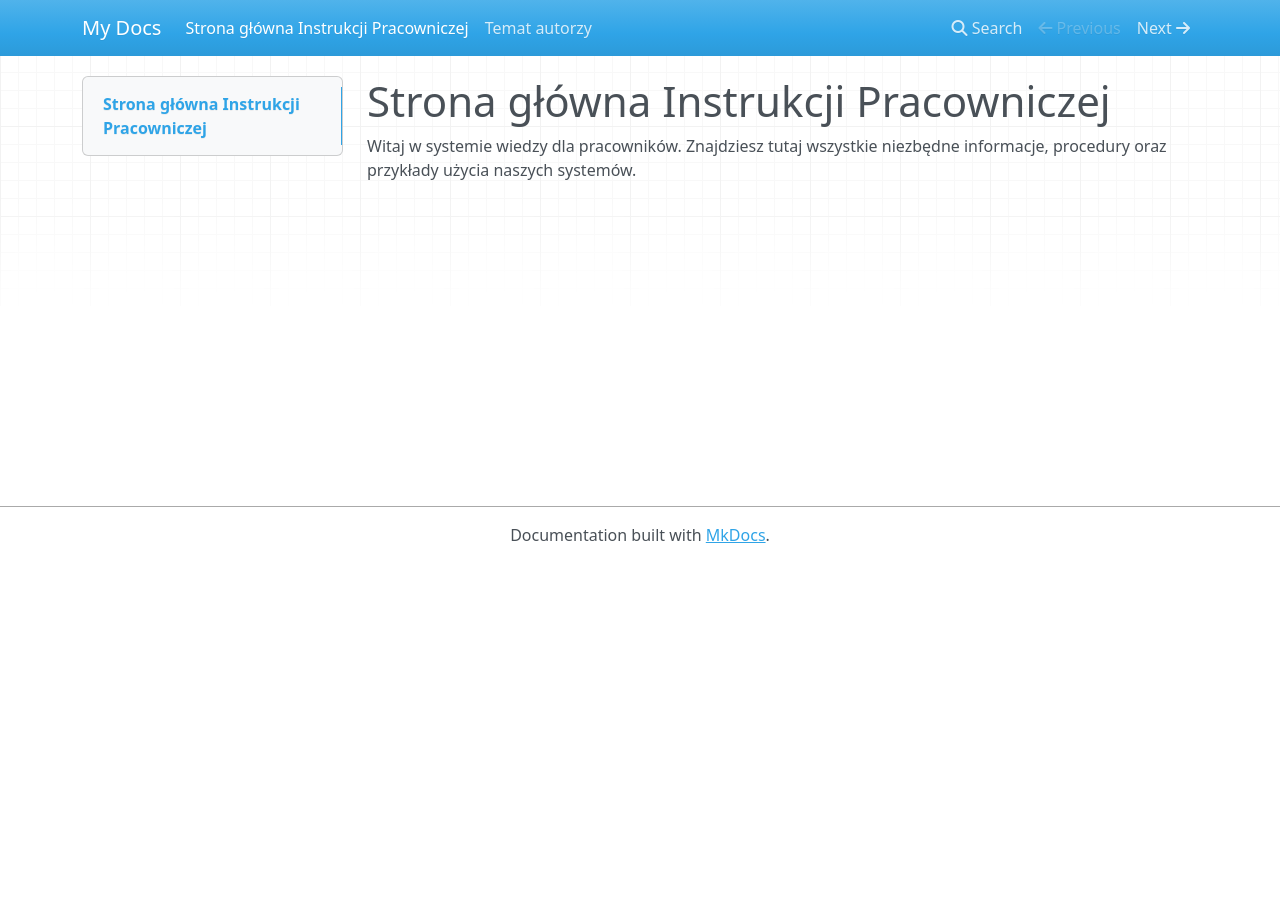
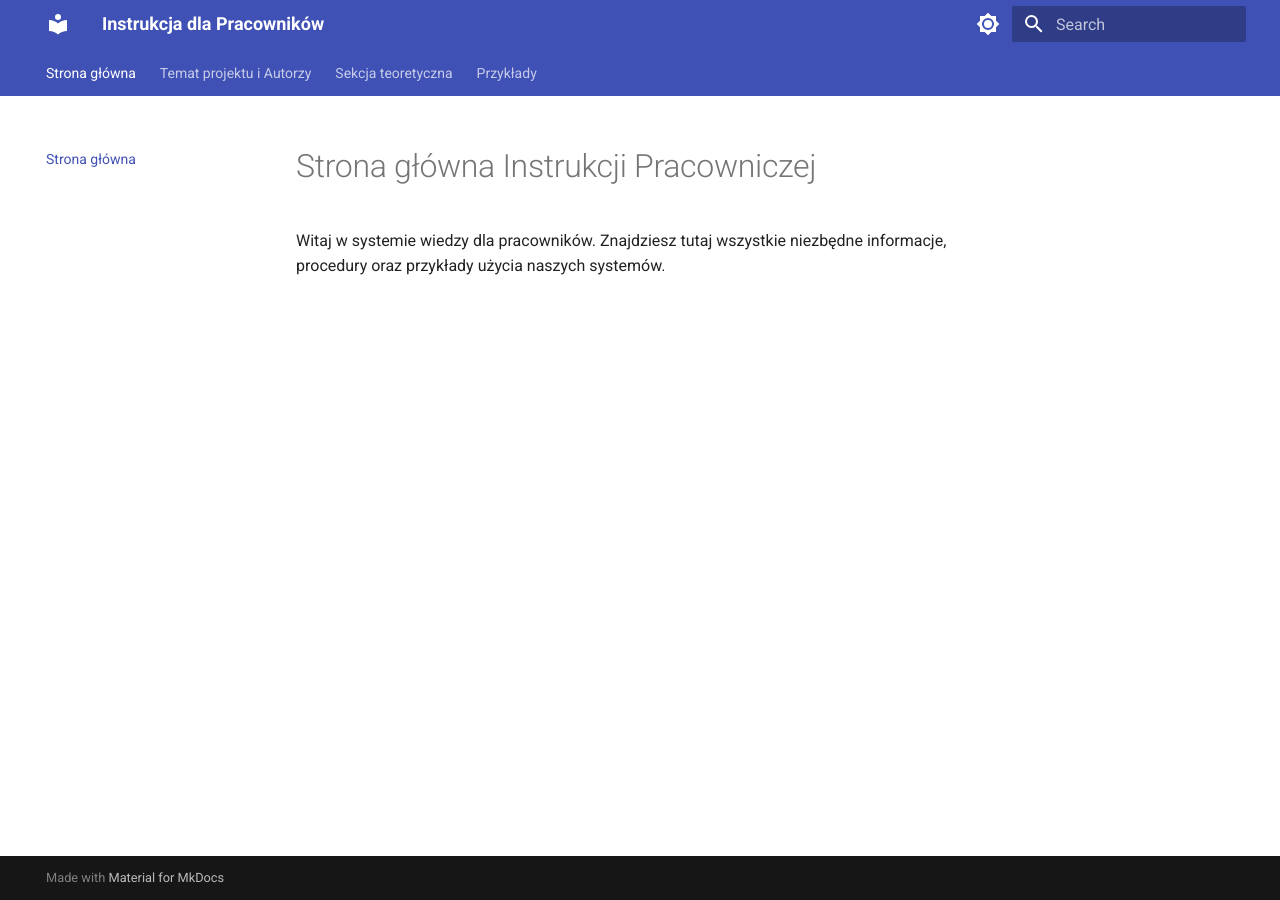
Before and after one commit to wikipliki/instrukcja-pracownicza-dev, an MkDocs documentation site: the page built from docs/index.md, in a window 1280 px wide. Built offline with MkDocs 1.6.1 and Material for MkDocs 9.7.7, drawn with Linux system fonts in a browser that asks for light colours; nearby versions of some CDN libraries.

Commit message:
Pierwsze rysy strony

```diff
--- a/mkdocs.yml
+++ b/mkdocs.yml
@@ -1 +1,32 @@
-site_name: My Docs
+site_name: Instrukcja dla Pracowników
+
+theme:
+  name: material
+  palette:
+    # Przycisk do zmiany na tryb ciemny/jasny
+    - scheme: default
+      primary: indigo
+      accent: indigo
+      toggle:
+        icon: material/brightness-7
+        name: Przełącz na tryb ciemny
+    - scheme: slate
+      primary: indigo
+      accent: indigo
+      toggle:
+        icon: material/brightness-4
+        name: Przełącz na tryb jasny
+  features:
+    - navigation.tabs # Ładne zakładki nawigacyjne na górze
+
+# Włączenie rozszerzeń Markdown (pozwala na kolorowe ramki)
+markdown_extensions:
+  - admonition
+  - pymdownx.details
+  - pymdownx.superfences
+
+nav:
+  - Strona główna: index.md
+  - Temat projektu i Autorzy: temat_autorzy.md
+  - Sekcja teoretyczna: teoria.md
+  - Przykłady: przyklady.md
```
